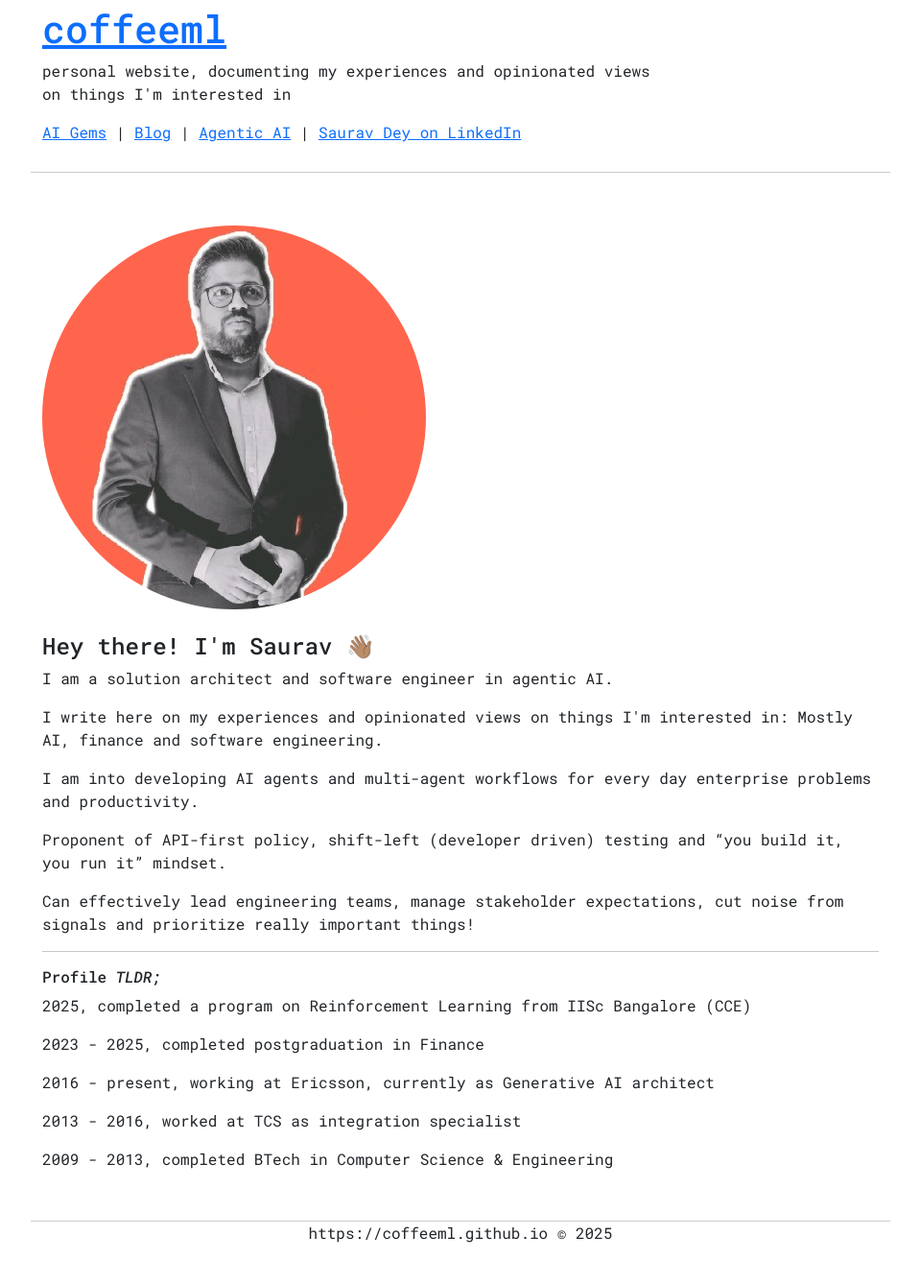
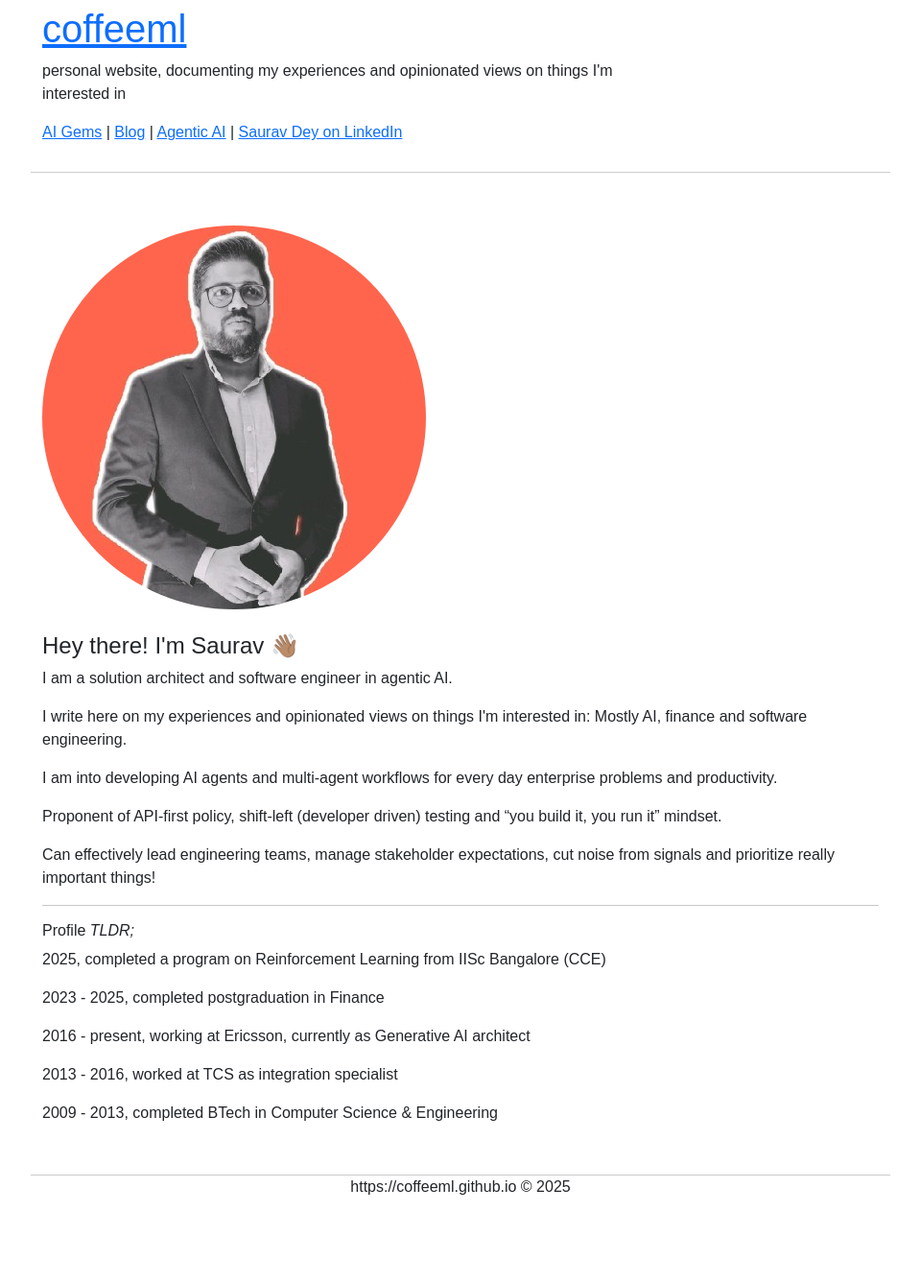
Before and after one commit to coffeeml/coffeeml.github.io, a Jekyll site: the page built from index.markdown, in a window 1280 px wide. Shown: the whole page at 96% size, without its empty margins (160-1119 px from the left). Built offline with Jekyll 4.4.1, drawn with Linux system fonts in a browser that asks for light colours; nearby versions of some CDN libraries; after the commit the page ends 1289 px from its top, so only the background shows below that.

Commit message:
Update main.css

```diff
--- a/css/main.css
+++ b/css/main.css
@@ -1,6 +1,5 @@
 body {
-  font-family: "Roboto Mono", monospace;
-  font-optical-sizing: auto;
+  font-family: "Hammersmith One", sans-serif;
   font-weight: 400;
   font-style: normal;
 }
```
